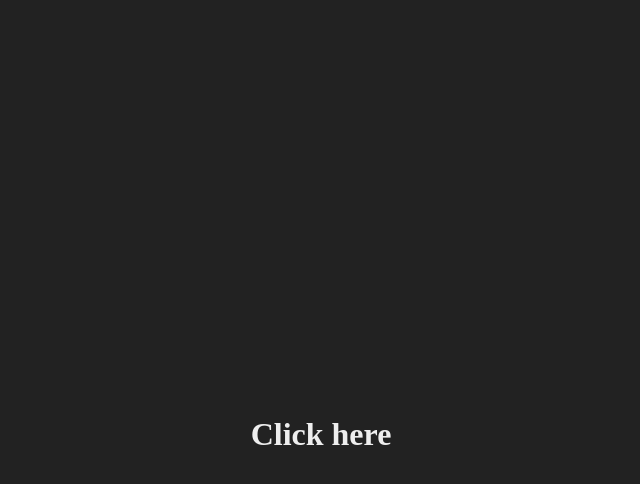
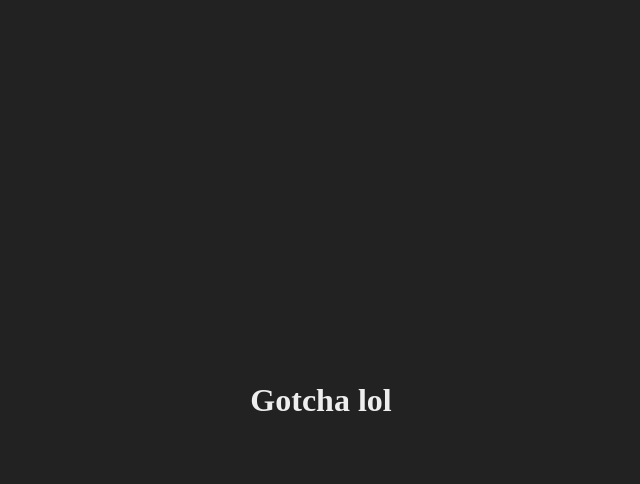
Before and after one commit to Eraldorure/eraldorure.github.io, a plain HTML site: page index.html in a window 1280 px wide. Both pictures are taken after a click on the element "Click here". Shown: the whole page, without its empty margins (319-959 px from the left). Drawn offline with Linux system fonts and the light colour scheme.

Commit message:
Improved placement

```diff
--- /dev/null
+++ b/code/code.js
@@ -0,0 +1,11 @@
+function PlayAudio(url) {
+    new Audio(url).play();
+}
+
+function SetIDByClass(className, id) {
+    document.getElementsByClassName(className)[0].id = id;
+}
+
+function SetTextByClass(className, text) {
+    document.getElementsByClassName(className)[0].innerHTML = text;
+}
--- /dev/null
+++ b/code/style.css
@@ -0,0 +1,34 @@
+* {
+    font-family: serif;
+    transition: 450ms;
+}
+body {
+    background-color: #222;
+}
+.main-title {
+    position: absolute;
+    display: flex;
+    justify-content: center;
+    margin: auto;
+    top: 50%;
+    left: 50%;
+    transform: translate(-50%, -50%);
+    color: #eee;
+}
+.main-title:hover {
+    cursor: pointer;
+    font-size: 5em;
+    letter-spacing: 1rem;
+    color: #222;
+    background-color: #009696;
+    box-shadow: 0 0 80px 80px #099;
+}
+.main-title#big {
+    margin: 0;
+    top: 50%;
+    left: 50%;
+    vertical-align: center;
+}
+body:has(.main-title:hover) {
+    background-color: #111;
+}
--- a/index.html
+++ b/index.html
@@ -1,45 +1,18 @@
 <!DOCTYPE html>
-<html>
+<html lang="en">
 <head>
     <meta charset="utf-8"/>
     <meta name="author" content="Eraldor"/>
+    <title>Eraldor</title>
     <link rel="icon" href="assets/avatar.png"/>
-    <title>Eraldor</title>
-    <style>
-        * {
-            font-family: serif;
-            transition: 450ms;
-        }
-        body {
-            background-color: #222;
-        }
-        .maintitle {
-            margin-top: 13em;
-            background-color: transparent;
-            text-align: center;
-            color: #eee;
-        }
-        .maintitle:hover {
-            cursor: pointer;
-            margin-top: 4em;
-            padding: 1em;
-            font-size: 5em;
-            letter-spacing: 1rem;
-            color: #222;
-            background-color: #009696;
-            box-shadow: 0 0 80px 80px #099;
-        }
-        body:has(.maintitle:hover) {
-            background-color: #111;
-        }
-    </style>
+    <link rel="stylesheet" href="code/style.css">
 </head>
 <body>
-    <h1 class=maintitle onclick="PlayAudio('assets/rickroll.mp3')">Click here</h1>
-    <script>
-        function PlayAudio(url) {
-            new Audio(url).play();
-        }
-    </script>
+    <main>
+        <h1 class=main-title onclick="PlayAudio('assets/rickroll.mp3');
+            SetIDByClass('main-title', 'big');
+            SetTextByClass('main-title', 'Gotcha lol')">Click here</h1>
+    </main>
+    <script src="code/code.js" type="text/javascript"></script>
 </body>
 </html>
```
